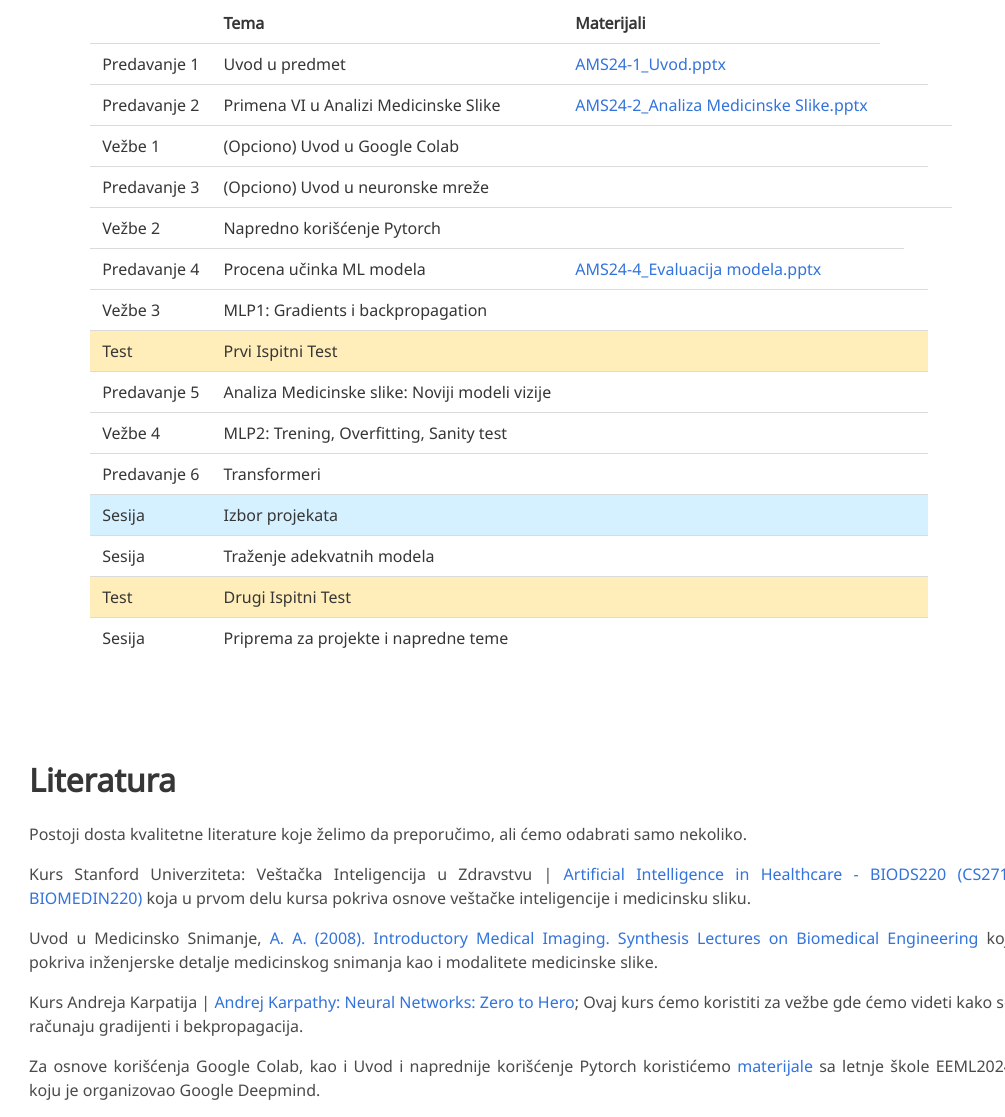
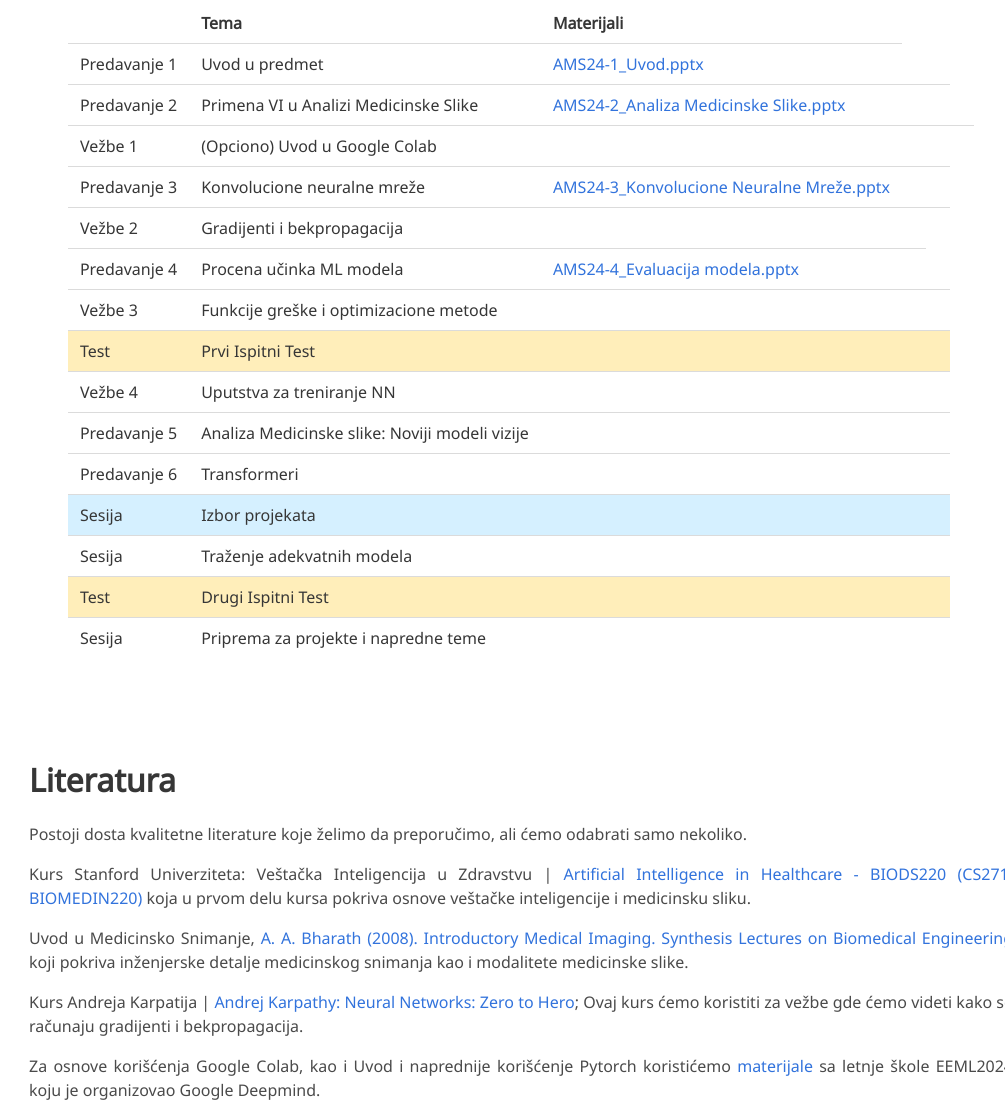
Before and after one commit to nebojsa-bozanic/analiza-medicinske-slike, a plain HTML site: page index.html in a window 1280 px wide. Shown: the part 2050-3167 px from the top of the page, without its empty margins (119-1124 px from the left). Drawn offline with nearby package versions, Linux system fonts and the light colour scheme; some icons are missing; a web font is replaced by a local one.

Commit message:
Program azuriran

```diff
--- a/index.html
+++ b/index.html
@@ -294,15 +294,14 @@
                 </tr>
                 <tr class="schedule-row">
                   <td class="event-cell">Predavanje 3</td>
-                  <td class="topic-cell">(Opciono) Uvod u neuronske mreže</td>
-                  <td class="lecture-slides-cell"></td>
-                  <td class="lecture-slides-cell"></td>
+                  <td class="topic-cell">Konvolucione neuralne mreže</td>
+                  <td class="lecture-slides-cell"><a target="_blank" href="https://view.officeapps.live.com/op/view.aspx?src=https%3A%2F%2Fraw.githubusercontent.com%2Fnebojsa-bozanic%2Fanaliza-medicinske-slike%2Frefs%2Fheads%2Fmain%2Fpredavanja%2FAMS24-3_KonvolucioneNeuralneMreze.pptx&wdOrigin=BROWSELINK">AMS24-3_Konvolucione Neuralne Mreže.pptx</a></td>
                   <td class="suggested-readings-cell"></td>
                   <td class="notes-cell"></td>
                 </tr>
                 <tr class="schedule-row">
                   <td class="event-cell">Vežbe 2</td>
-                  <td class="topic-cell">Napredno korišćenje Pytorch</td>
+                  <td class="topic-cell">Gradijenti i bekpropagacija</td>
                   <td class="lecture-slides-cell"></td>
                   <td class="notes-cell"></td>
                 </tr>
@@ -315,7 +314,7 @@
                 </tr>
                 <tr class="schedule-row">
                   <td class="event-cell">Vežbe 3</td>
-                  <td class="topic-cell">MLP1: Gradients i backpropagation</td>
+                  <td class="topic-cell">Funkcije greške i optimizacione metode</td>
                   <td class="lecture-slides-cell"></td>
                   <td class="suggested-readings-cell"></td>
                   <td class="notes-cell"></td>
@@ -328,15 +327,15 @@
                   <td class="notes-cell"></td>
                 </tr>
                 <tr class="schedule-row">
-                  <td class="event-cell">Predavanje 5</td>
-                  <td class="topic-cell">Analiza Medicinske slike: Noviji modeli vizije</td>
+                  <td class="event-cell">Vežbe 4</td>
+                  <td class="topic-cell">Uputstva za treniranje NN</td>
                   <td class="lecture-slides-cell"></td>
                   <td class="suggested-readings-cell"></td>
                   <td class="notes-cell"></td>
                 </tr>
                 <tr class="schedule-row">
-                  <td class="event-cell">Vežbe 4</td>
-                  <td class="topic-cell">MLP2: Trening, Overfitting, Sanity test</td>
+                  <td class="event-cell">Predavanje 5</td>
+                  <td class="topic-cell">Analiza Medicinske slike: Noviji modeli vizije</td>
                   <td class="lecture-slides-cell"></td>
                   <td class="suggested-readings-cell"></td>
                   <td class="notes-cell"></td>
@@ -406,7 +405,7 @@
               Artificial Intelligence in Healthcare - BIODS220 (CS271, BIOMEDIN220)</a> koja u prvom delu kursa pokriva osnove veštačke inteligencije i medicinsku sliku.
           </p>
           <p>
-           Uvod u Medicinsko Snimanje, <a href="https://link.springer.com/book/10.1007/978-3-031-01631-8"> A. A. (2008). Introductory Medical Imaging. Synthesis Lectures on Biomedical Engineering</a> koji pokriva inženjerske detalje medicinskog snimanja kao i modalitete medicinske slike.
+           Uvod u Medicinsko Snimanje, <a href="https://link.springer.com/book/10.1007/978-3-031-01631-8"> A. A. Bharath (2008). Introductory Medical Imaging. Synthesis Lectures on Biomedical Engineering</a> koji pokriva inženjerske detalje medicinskog snimanja kao i modalitete medicinske slike.
           </p>
            <p>
             Kurs Andreja Karpatija | <a href="https://karpathy.ai/zero-to-hero.html"> Andrej Karpathy: Neural Networks: Zero to Hero</a>; Ovaj kurs ćemo koristiti za vežbe gde ćemo videti kako se računaju gradijenti i bekpropagacija.
```
